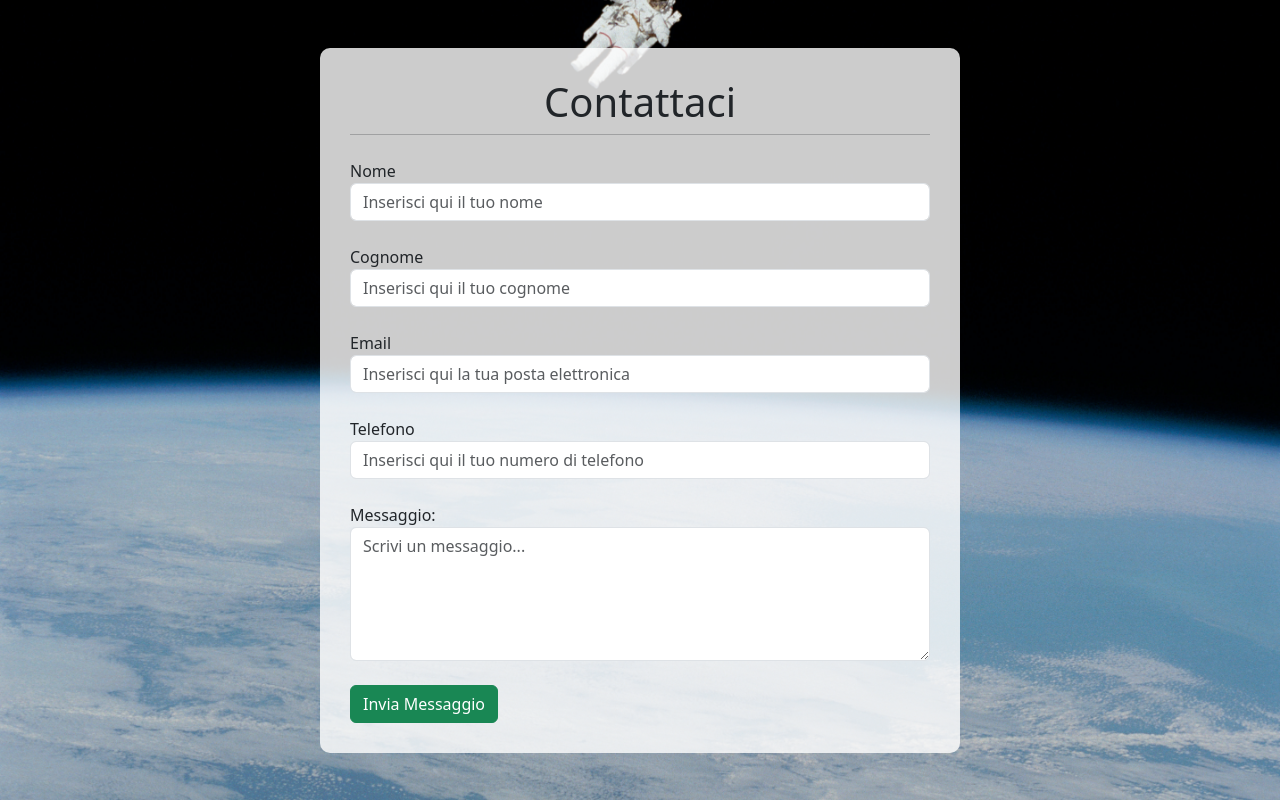
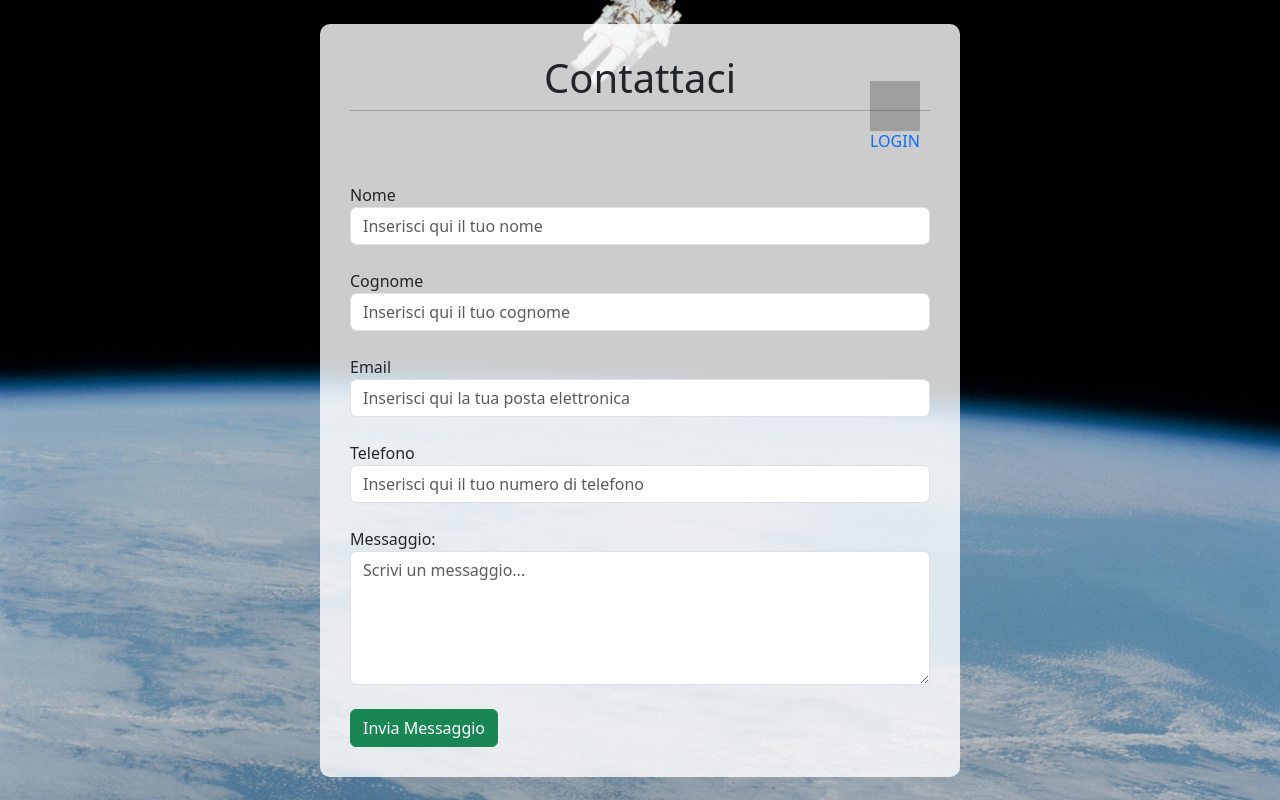
Before and after one commit to spacemark3/Progetto1, a PHP site: page / in a window 1280 px wide. Run offline with PHP 8.4, Linux system fonts and the light colour scheme; grey boxes are pictures that could not be loaded.

Commit message:
Update index.php

```diff
--- a/index.php
+++ b/index.php
@@ -25,15 +25,39 @@
       padding: 30px;
       border-radius: 10px;
     }
+
+    .login-icon {
+    float: right;
+    width:50px;
+    height:50px;
+    margin-top: -30px;
+    margin-right: 10px;
+  }
+
+    .login-text {
+      float: right;
+      width:50px;
+      height:20px;
+      margin-top:-30px;
+      margin-right:10px;
+    }
+
   </style>
 </head>
 <body>
+
   <div class="container w-50">
     <div class="text">
       <h1 class="text-center">Contattaci</h1>
       <hr class="w-full m-auto bg-dark">
     </div>
-    <form action="action.php" method="POST" autocomplete="off">
+
+  <div class="login-container">
+    <a href="login.php" class="login-link"> <img src="asset/ufo.png" alt="Login Icon" class="login-icon" > <br> <br>
+    <span class="login-text"> LOGIN </span> </a>
+  </div>
+
+    <form action="database.php" method="POST" autocomplete="off">
       <div class="nome my-4">
         <label for="nome">Nome</label>
         <input type="text" name="nome" id="nome" class="form-control" placeholder="Inserisci qui il tuo nome" required>
@@ -55,6 +79,9 @@
         <textarea name="messaggio" id="messaggio" class="form-control" cols="30" rows="5" placeholder="Scrivi un messaggio..."></textarea>
       </div>
       <button class="btn btn-success mt-4">Invia Messaggio</button>
+
+
     </form>
+
   </div>
-  <script src="https://cdn.jsdelivr.net/npm/bootstrap@5.0.0-beta3/dist/js/bootstrap.bundle.min.js" integrity="sha384-JEW9xMcG8R+pH31jmWH6WWP0WintQrMb4s7ZOdauHnUtxwoG
+  <script src="https://cdn.jsdelivr.net/npm/bootstrap@5.0.0-beta3/dist/js/bootstrap.bundle.min.js" integrity="sha384-JEW9xMcG8R+pH31jmWH6WWP0WintQrMb4s7ZOdauHnUtxwoG"
```
